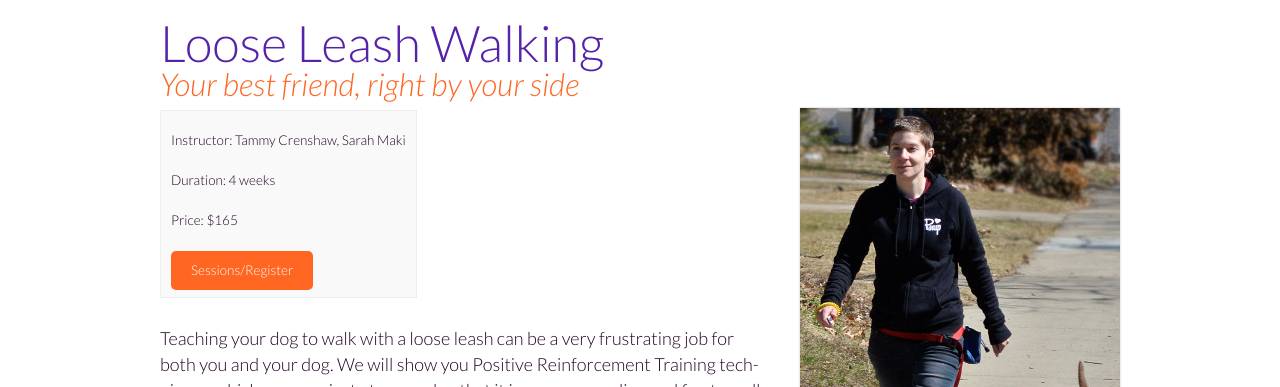
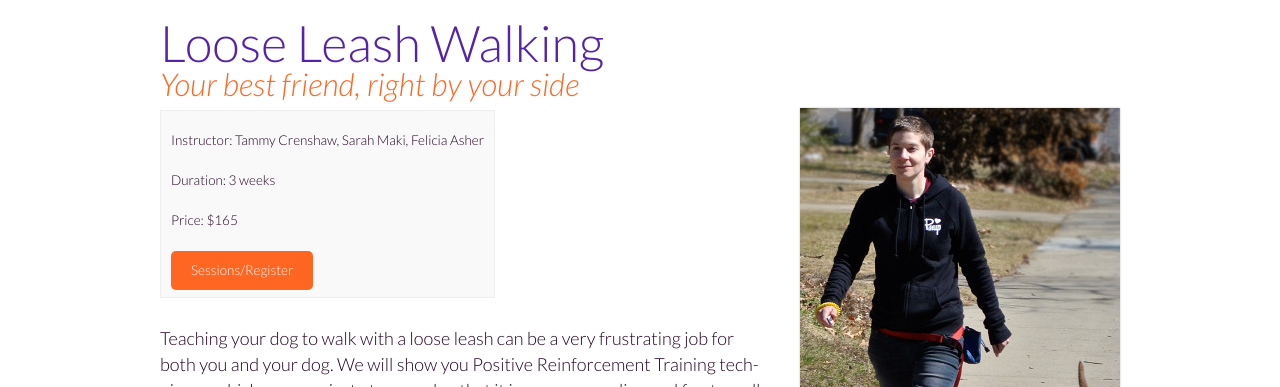
Before and after one commit to fidodogtraining/fidodogtraining.github.io, a Jekyll site: the page built from _classes/mini-courses/loose-leash-walking.md, in a window 1280 px wide. Shown: the part 214-601 px from the top of the page. Built offline with Jekyll 4.4.1, drawn with Linux system fonts in a browser that asks for light colours.

Commit message:
Update loose-leash-walking.md

```diff
--- a/_classes/mini-courses/loose-leash-walking.md
+++ b/_classes/mini-courses/loose-leash-walking.md
@@ -1,9 +1,9 @@
 ---
 title: Loose Leash Walking
 tagline: "Your best friend, right by your side"
-trainer: Tammy Crenshaw, Sarah Maki
+trainer: Tammy Crenshaw, Sarah Maki, Felicia Asher
 image: llw.jpg
-duration: "4 weeks"
+duration: "3 weeks"
 price: "$165"
 square: "https://squareup.com/market/FidoPersonalDogTraining/loose-leash-walking-llw-web"
 ---
```
